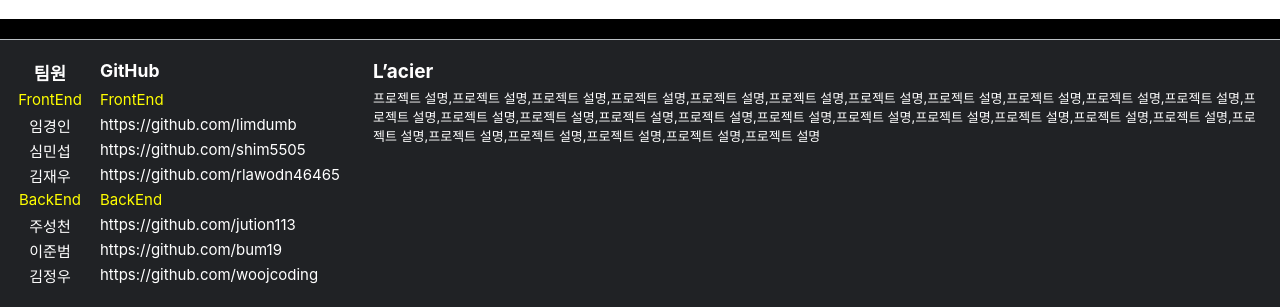
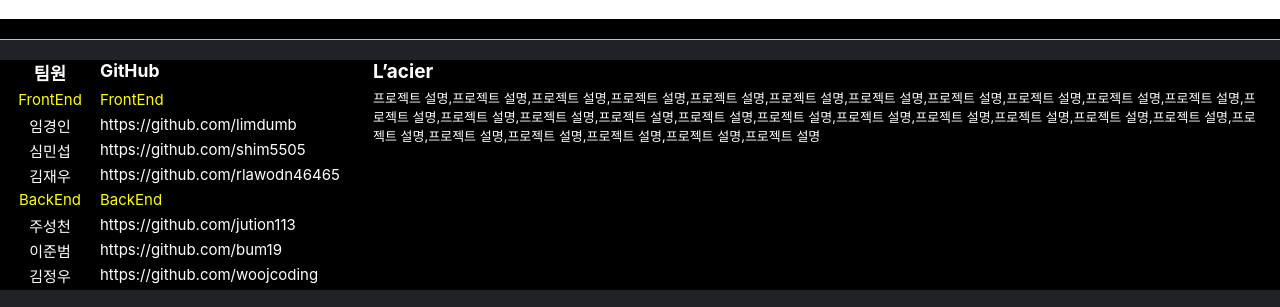
Before and after one commit to codestates-seb/seb41_main_002, a React (Create React App) app in the folder client/: page / in a window 1280 px wide. Shown: the part 1271-1578 px from the top of the page. Built offline with nearby package versions, Linux system fonts and the light colour scheme.

Commit message:
[FE Feat] 스타일 컴포넌트를 CSS로 변경

```diff
--- a/client/src/Components/Commons/Footer.tsx
+++ b/client/src/Components/Commons/Footer.tsx
@@ -1,22 +1,9 @@
 import styled from "styled-components";
 import "../Style/footer.css";
 
-const FooterContainer = styled.div`
-  width: 100%;
-  padding: 20px 0;
-  border-top: 1px solid var(--lightgray);
-  background-color: var(--dark);
-
-  .Contents_Wrap {
-    background-color: var(--dark);
-  }
-
-
-`;
-
 const Footer = () => {
   return (
-    <FooterContainer>
+    <div className="FooterContainer">
       <div className="Contents_Wrap">
         <div className="Footer_Inside">
           <div className="Footer_Members">
@@ -53,7 +40,7 @@ const Footer = () => {
           </div>
         </div>
       </div>
-    </FooterContainer>
+    </div>
   );
 };
 
--- a/client/src/Components/Style/footer.css
+++ b/client/src/Components/Style/footer.css
@@ -1,3 +1,9 @@
+.FooterContainer{
+  width: 100%;
+  padding: 20px 0;
+  border-top: 1px solid var(--lightgray);
+  background-color: var(--dark);
+}
 .Footer_Inside{
  display: flex;
 }
```
